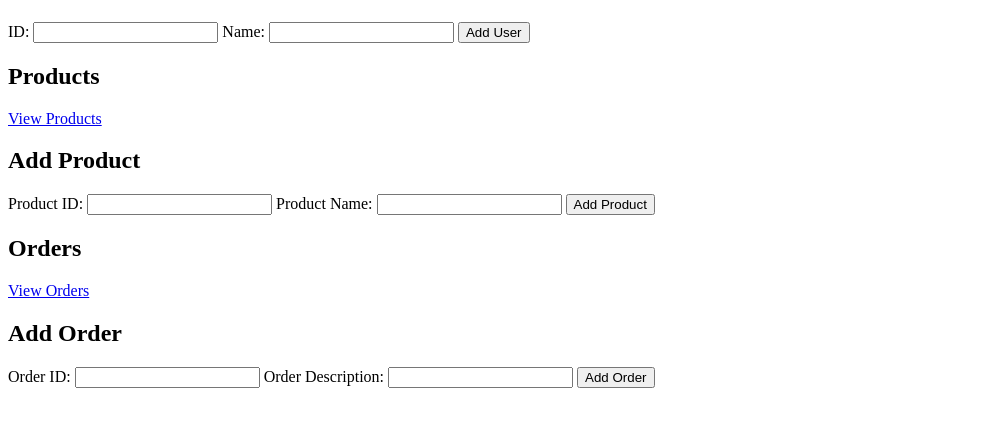
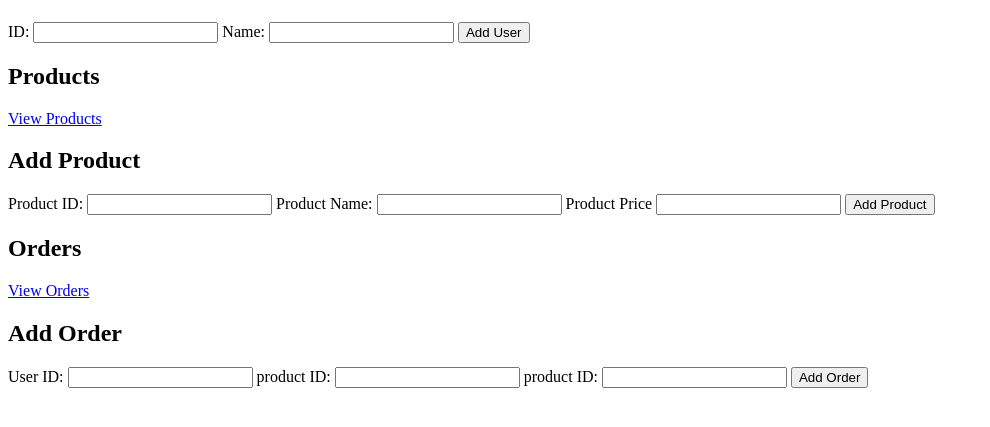
Before and after one commit to dhruv160410116084/microservice, a Flask app: page / in a window 1280 px wide. Shown: the part 152-579 px from the top of the page, without its empty margins (0-990 px from the left). Run offline with Flask 3, Linux system fonts and the light colour scheme; data that the repository does not hold is empty; some libraries are stand-ins or nearby versions.

Commit message:
index.html updated

```diff
--- a/user_service/templates/index.html
+++ b/user_service/templates/index.html
@@ -30,7 +30,9 @@
         <label for="product_id">Product ID:</label>
         <input type="text" id="product_id" name="id" required>
         <label for="product_name">Product Name:</label>
-        <input type="text" id="product_name" name="name" required>
+        <input type="text" id="product_id" name="id" required>
+        <label for="product_price">Product Price</label>
+        <input type="text" id="product_price" name="price" required>
         <button type="submit">Add Product</button>
     </form>
 
@@ -38,10 +40,15 @@
     <a href="/orders">View Orders</a>
     <h2>Add Order</h2>
     <form action="/add_order" method="post">
-        <label for="order_id">Order ID:</label>
-        <input type="text" id="order_id" name="id" required>
-        <label for="order_description">Order Description:</label>
-        <input type="text" id="order_description" name="description" required>
+        <label for="user_id">User ID:</label>
+        <input type="text" id="user_id" name="id" required>
+
+        <label for="product_id">product ID:</label>
+        <input type="text" id="product_id" name="product_id" required>
+
+        <label for="quantity">product ID:</label>
+        <input type="text" id="quantity" name="quantity" required>
+
         <button type="submit">Add Order</button>
     </form>
 </body>
```
